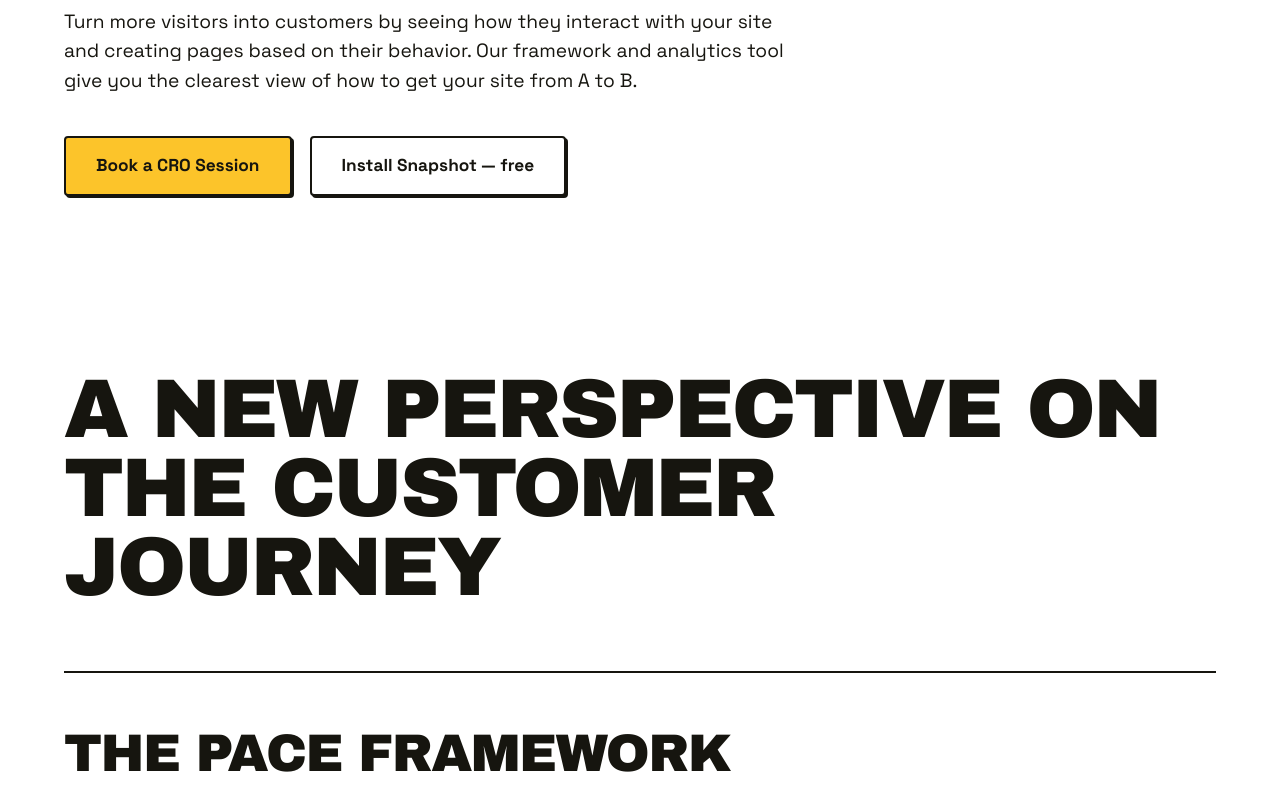
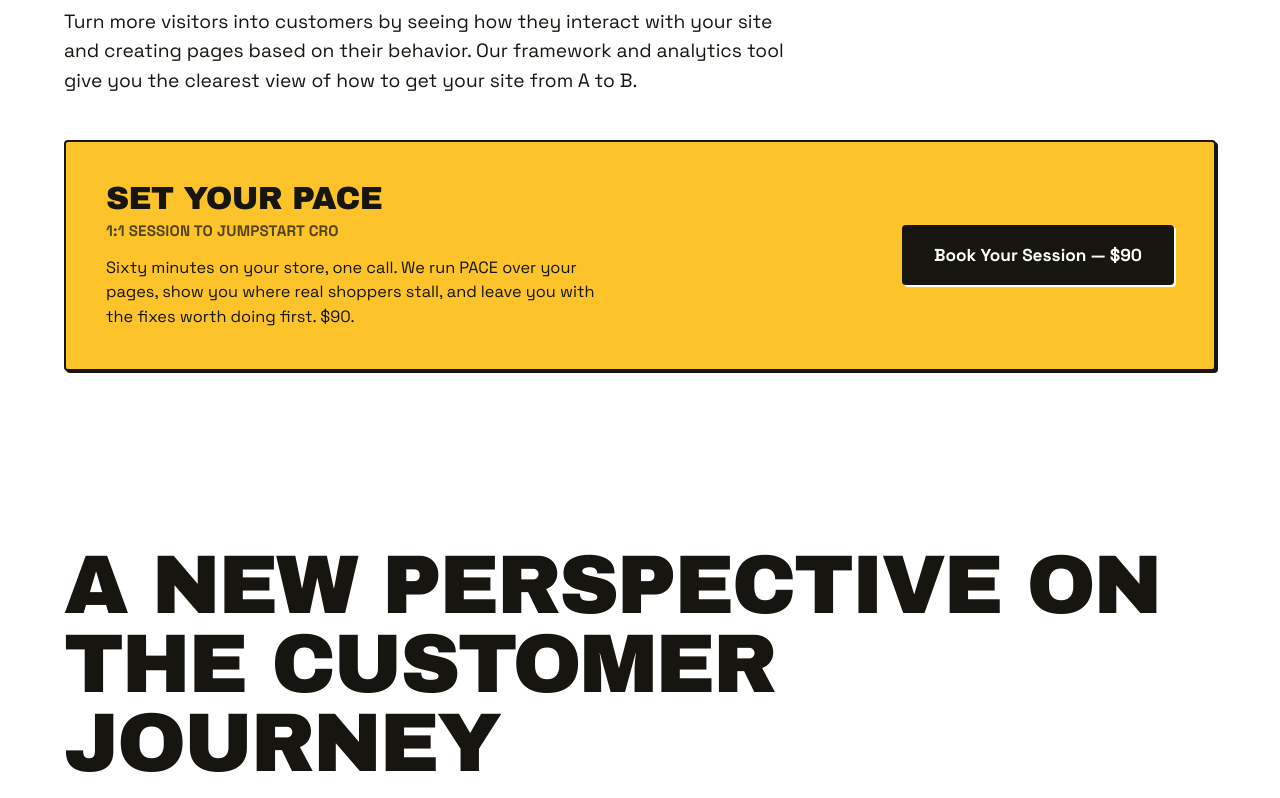
Before and after one commit to therhoe/snapshot-site, a plain HTML site: page index.html in a window 1280 px wide. Shown: the part 700-1498 px from the top of the page. Drawn offline with Linux system fonts and the light colour scheme.

Commit message:
Name the call Set Your PACE, and lead with it in the hero
The hero ended in two buttons of equal weight, which made the paid
call and the free app look like the same kind of choice. It now ends
in one amber box the width of every other section: the name, what you
get, and a single button.

The service had three names on one page -- CRO Session, Strategy Call
and CRO Strategy Call. It is Set Your PACE everywhere now, which makes
the framework the product rather than the category. Each CTA keeps the
label its context wants: the header books, the offer section books and
prices, the hand-offs carry the name.

The footer's top rule goes full bleed, so the line closing the page
runs the whole width the way the header's does. Its measure moves to a
new .footer-inner, mirroring .header-inner.

Co-Authored-By: Claude Opus 5 <noreply@anthropic.com>

```diff
--- a/index.html
+++ b/index.html
@@ -4,7 +4,7 @@
 <meta charset="utf-8">
 <meta name="viewport" content="width=device-width, initial-scale=1">
 <title>Snapshot CRO — Everybody shops at their own pace</title>
-<meta name="description" content="PACE is how we find where real shoppers stall. Snapshot is how we measure it. Book a CRO Session, or install the Shopify app free.">
+<meta name="description" content="PACE is how we find where real shoppers stall. Snapshot is how we measure it. Set Your PACE on a 1:1 session, or install the Shopify app free.">
 
 <link rel="icon" href="assets/img/logo.png" type="image/png">
 <link rel="preconnect" href="https://fonts.googleapis.com">
@@ -31,7 +31,7 @@
       <nav class="site-nav" aria-label="Primary">
         <a class="nav-link" href="#pace">Framework</a>
         <a class="nav-link" href="#snapshot">App</a>
-        <a class="btn btn-primary" href="https://cal.com/jason-shepherd-fblx2v/snapshot-cro">Book a CRO Session</a>
+        <a class="btn btn-primary" href="https://cal.com/jason-shepherd-fblx2v/snapshot-cro">Book 1:1 Session</a>
       </nav>
     </div>
   </header>
@@ -53,11 +53,17 @@
         A to B.
       </p>
 
-      <div class="cta-row">
-        <a class="btn btn-primary btn-lg" href="https://cal.com/jason-shepherd-fblx2v/snapshot-cro">Book a CRO Session</a>
-        <a class="btn btn-ghost btn-lg" href="https://apps.shopify.com/snapshot-cro">
-          Install Snapshot &mdash; free
-        </a>
+      <div class="hero-offer">
+        <div class="hero-offer-text">
+          <h2 class="hero-offer-title">Set Your PACE</h2>
+          <p class="hero-offer-kicker">1:1 session to jumpstart CRO</p>
+          <p class="hero-offer-p">
+            Sixty minutes on your store, one call. We run PACE over your pages,
+            show you where real shoppers stall, and leave you with the fixes
+            worth doing first. $90.
+          </p>
+        </div>
+        <a class="btn btn-ink btn-lg" href="https://cal.com/jason-shepherd-fblx2v/snapshot-cro">Book Your Session &mdash; $90</a>
       </div>
     </section>
 
@@ -162,7 +168,7 @@
         <p class="pace-cta-text">
           Want to explore how to use the PACE Framework for your website?
         </p>
-        <a class="btn btn-primary btn-lg" href="https://cal.com/jason-shepherd-fblx2v/snapshot-cro">Book a CRO Session</a>
+        <a class="btn btn-primary btn-lg" href="https://cal.com/jason-shepherd-fblx2v/snapshot-cro">Set Your PACE</a>
       </div>
     </section>
 
@@ -280,7 +286,8 @@
     <!-- ---- the offer ---- -->
     <section class="band" id="call">
       <header class="band-head">
-        <h2 class="band-title">The CRO<br>Strategy Call</h2>
+        <h2 class="band-title">Set Your <br>PACE</h2>
+        <p class="band-kicker">1:1 session to jumpstart CRO</p>
         <p class="price-line">Price: $90 / 60 minutes</p>
         <p class="band-sub">
           Want some insights into how to get insights? Jump on a call and
@@ -323,7 +330,7 @@
         </p>
 
         <div class="offer-cta">
-          <a class="btn btn-primary btn-lg" href="https://cal.com/jason-shepherd-fblx2v/snapshot-cro">Book a CRO Session &mdash; $90</a>
+          <a class="btn btn-primary btn-lg" href="https://cal.com/jason-shepherd-fblx2v/snapshot-cro">Book Your 1:1 PACE Session &mdash; $90</a>
         </div>
       </div>
     </section>
@@ -332,7 +339,7 @@
     <section class="closing">
       <h2 class="closing-title">Start where your<br>shoppers stall.</h2>
       <div class="cta-row">
-        <a class="btn btn-primary btn-lg" href="https://cal.com/jason-shepherd-fblx2v/snapshot-cro">Book a CRO Session</a>
+        <a class="btn btn-primary btn-lg" href="https://cal.com/jason-shepherd-fblx2v/snapshot-cro">Set Your PACE</a>
         <a class="btn btn-ghost btn-lg" href="https://apps.shopify.com/snapshot-cro">
           Install Snapshot &mdash; free
         </a>
@@ -342,6 +349,7 @@
   </main>
 
   <footer class="site-footer">
+    <div class="footer-inner">
       <p>
         Snapshot CRO is built by The Real Heroes of Ecommerce &mdash; conversion
         rate optimization for Shopify stores.
@@ -351,6 +359,7 @@
         <a href="https://therealheroesofecommerce.com/newsletter.html">Newsletter</a>
         <a href="https://therealheroesofecommerce.com/snapshot-privacy-policy.html">Privacy</a>
       </p>
+    </div>
   </footer>
 
 </body>
--- a/style.css
+++ b/style.css
@@ -85,7 +85,7 @@ a { color: inherit; }
 .hero,
 .band,
 .closing,
-.site-footer,
+.footer-inner,
 .header-inner {
   width: 100%;
   max-width: var(--maxw);
@@ -190,6 +190,17 @@ a { color: inherit; }
   color: var(--ink);
 }
 
+.btn-ink {
+  background: var(--ink);
+  border-color: var(--ink);
+  color: var(--paper);
+  box-shadow: 2px 2px 0 var(--paper);
+}
+
+.btn-ink:hover,
+.btn-ink:focus-visible { box-shadow: 1px 1px 0 var(--paper); }
+.btn-ink:active { box-shadow: 0 0 0 var(--paper); }
+
 .btn-lg { height: 60px; padding: 0 30px; font-size: 1.08rem; }
 .btn-block { display: flex; width: 100%; }
 
@@ -199,6 +210,58 @@ a { color: inherit; }
   gap: 18px;
   margin-top: 40px;
 }
+
+/* ---- hero offer box ----
+   The hero used to end in two buttons of equal weight. This is the one
+   thing on sale, stated once, the full width of every other section. The
+   button goes ink-on-amber: a filled hot button would vanish into the box. */
+
+.hero-offer {
+  display: flex;
+  flex-wrap: wrap;
+  align-items: center;
+  justify-content: space-between;
+  gap: clamp(20px, 3vw, 40px);
+  margin-top: 44px;
+  padding: clamp(26px, 3.4vw, 40px);
+  background: var(--hot);
+  border: 2px solid var(--ink);
+  border-radius: var(--radius);
+  box-shadow: var(--shadow);
+}
+
+.hero-offer-text { max-width: 46ch; }
+
+.hero-offer-title {
+  margin: 0 0 4px;
+  font-family: var(--font-display);
+  font-size: clamp(1.4rem, 2.6vw, 2rem);
+  font-weight: 400;
+  line-height: 1.05;
+  letter-spacing: -.02em;
+  text-transform: uppercase;
+}
+
+/* The name is the headline; this line says what you actually get,
+   so the paragraph underneath doesn't have to open by explaining it. */
+.hero-offer-kicker {
+  margin: 0 0 12px;
+  font-weight: 700;
+  font-size: .95rem;
+  letter-spacing: .01em;
+  text-transform: uppercase;
+  color: var(--ink);
+  opacity: .72;
+}
+
+.hero-offer-p {
+  margin: 0;
+  font-size: 1.02rem;
+  line-height: 1.5;
+  color: var(--ink);
+}
+
+.hero-offer .btn { flex: 0 0 auto; }
 
 /* ---- hero ---- */
 
@@ -312,6 +375,15 @@ a { color: inherit; }
   line-height: .95;
   letter-spacing: -.03em;
   text-transform: uppercase;
+}
+
+.band-kicker {
+  margin: 14px 0 0;
+  font-weight: 700;
+  font-size: 1rem;
+  letter-spacing: .01em;
+  text-transform: uppercase;
+  color: var(--ink-soft);
 }
 
 .price-line {
@@ -685,11 +757,15 @@ a { color: inherit; }
 
 /* ---- footer ---- */
 
+/* Full bleed, so the rule that closes the page runs the whole width of
+   the screen the way the header's does. The measure moves to
+   .footer-inner; the footer itself only carries the line. */
 .site-footer {
-  padding-block: 36px 52px;
   border-top: 2px solid var(--ink);
   font-size: .94rem;
 }
+
+.footer-inner { padding-block: 36px 52px; }
 
 .site-footer p { max-width: var(--measure); color: var(--ink-soft); }
 
@@ -731,10 +807,28 @@ a { color: inherit; }
 
   /* Side by side there is no room for both, so the button drops
      under the question and takes the full measure. */
+  .hero-offer { display: block; }
+  .hero-offer-text { max-width: none; margin-bottom: 22px; }
+  .hero-offer .btn { display: flex; width: 100%; }
+
   .pace-cta { display: block; }
   .pace-cta-text { max-width: none; margin-bottom: 22px; }
   .pace-cta .btn { display: flex; width: 100%; }
-  .offer-cta .btn { display: flex; width: 100%; }
+  /* The longest label on the page. At 375 it misses one line by a
+     few pixels at btn-lg's size, so it steps down to the base size
+     and gives back some side padding, which carries it. Wrapping is
+     still allowed underneath: below ~340 the line genuinely can't
+     fit, and .btn is nowrap, so it would spill past its own border. */
+  .offer-cta .btn {
+    display: flex;
+    width: 100%;
+    height: auto;
+    min-height: var(--control-height);
+    padding: 15px 16px;
+    font-size: 1rem;
+    white-space: normal;
+    line-height: 1.25;
+  }
 
   .method { padding: 22px; }
 }
```
Lines whose indentation alone changed are shown as unchanged.
